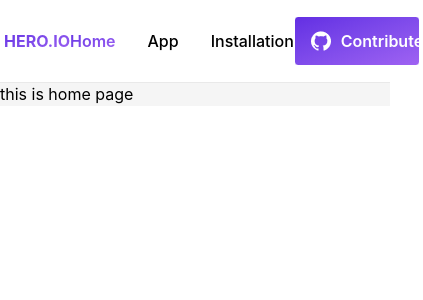
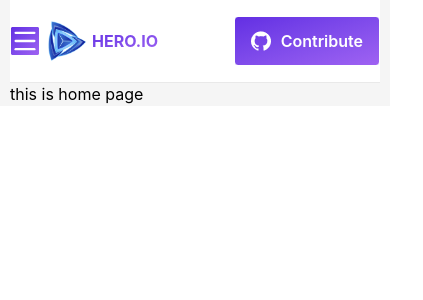
Before and after one commit to hafiz-al-asad-code/hero-apps-practice, a React (Vite) app: page / in a window 390 px wide. Shown: the top 300 px of the page, 423 px wide, since content can reach past the window. Built offline with nearby package versions, Linux system fonts and the light colour scheme.

Commit message:
made navbar responsive

```diff
--- a/package.json
+++ b/package.json
@@ -11,6 +11,7 @@
   },
   "dependencies": {
     "@tailwindcss/vite": "^4.3.3",
+    "lucide-react": "^1.55.0",
     "react": "^19.2.8",
     "react-dom": "^19.2.8",
     "react-router": "^7.18.4",
--- a/src/Root/Root.jsx
+++ b/src/Root/Root.jsx
@@ -4,7 +4,7 @@ import { Outlet } from "react-router";
 
 const Root = () => {
   return (
-    <div className="inter-font bg-[#F5F5F5]">
+    <div className="inter-font bg-[#F5F5F5] px-[10px] lg:p-0">
       <Navbar></Navbar>
       <Outlet></Outlet>
     </div>
--- a/src/components/Navbar/Navbar.jsx
+++ b/src/components/Navbar/Navbar.jsx
@@ -1,9 +1,12 @@
-import React from "react";
+import React, { useState } from "react";
 import navLogoImg from "../../assets/logo.png";
 import githubLogo from "../../assets/githubLogo.png";
 import { Link, NavLink } from "react-router";
+import { Menu } from "lucide-react";
 
 const Navbar = () => {
+  const [open, setOpen] = useState(false);
+
   const navLinksData = [
     { id: 1, name: "Home", path: "/" },
     { id: 2, name: "App", path: "/app" },
@@ -30,6 +33,18 @@ const Navbar = () => {
   return (
     <div className="bg-white shadow-2xs py-4">
       <div className="flex items-center justify-between max-w-[1440px] mx-auto">
+        <div className="relative flex items-center gap-2">
+          <Menu
+            onClick={() => setOpen(!open)}
+            className="flex md:hidden border border-white rounded-[2px] bg-linear-to-br from-[#632EE3] to-[#9F62F2] text-white bg-clip-content w-[30px] h-[30px] "
+          />
+
+          <div
+            className={`md:hidden absolute top-full left-0 shadow-md z-10 w-[110px] h-[100px] p-2 bg-[#F5F5F5] border border-[#632EE3] rounded-[4px] transition-all duration-300 ease-in-out ${open ? "translate-y-0 opacity-100" : "-translate-y-4 opacity-0 pointer-events-none"}`}
+          >
+            <ul className="flex flex-col gap-2">{links}</ul>
+          </div>
+
           <Link to="/">
             <div className="flex items-center gap-1">
               <figure>
@@ -40,15 +55,16 @@ const Navbar = () => {
               </span>
             </div>
           </Link>
+        </div>
 
-        <ul className="space-x-8">{links}</ul>
+        <ul className="hidden md:flex space-x-8">{links}</ul>
 
-        <Link to="https://github.com/hafiz-al-asad-code">
+        <a href="https://github.com/hafiz-al-asad-code" target="_blank">
           <button className="border flex items-center gap-2.5 text-white font-semibold bg-linear-to-br from-[#632EE3] to-[#9F62F2] rounded-[4px] py-3 px-4 cursor-pointer">
             <img src={githubLogo} className="w-[20px] h-[20px]" alt="" />
             Contribute
           </button>
-        </Link>
+        </a>
       </div>
     </div>
   );
```
Also changed, not shown: 1 other file (tests, documents, lock files or other folders). Lines whose indentation alone changed are shown as unchanged.
